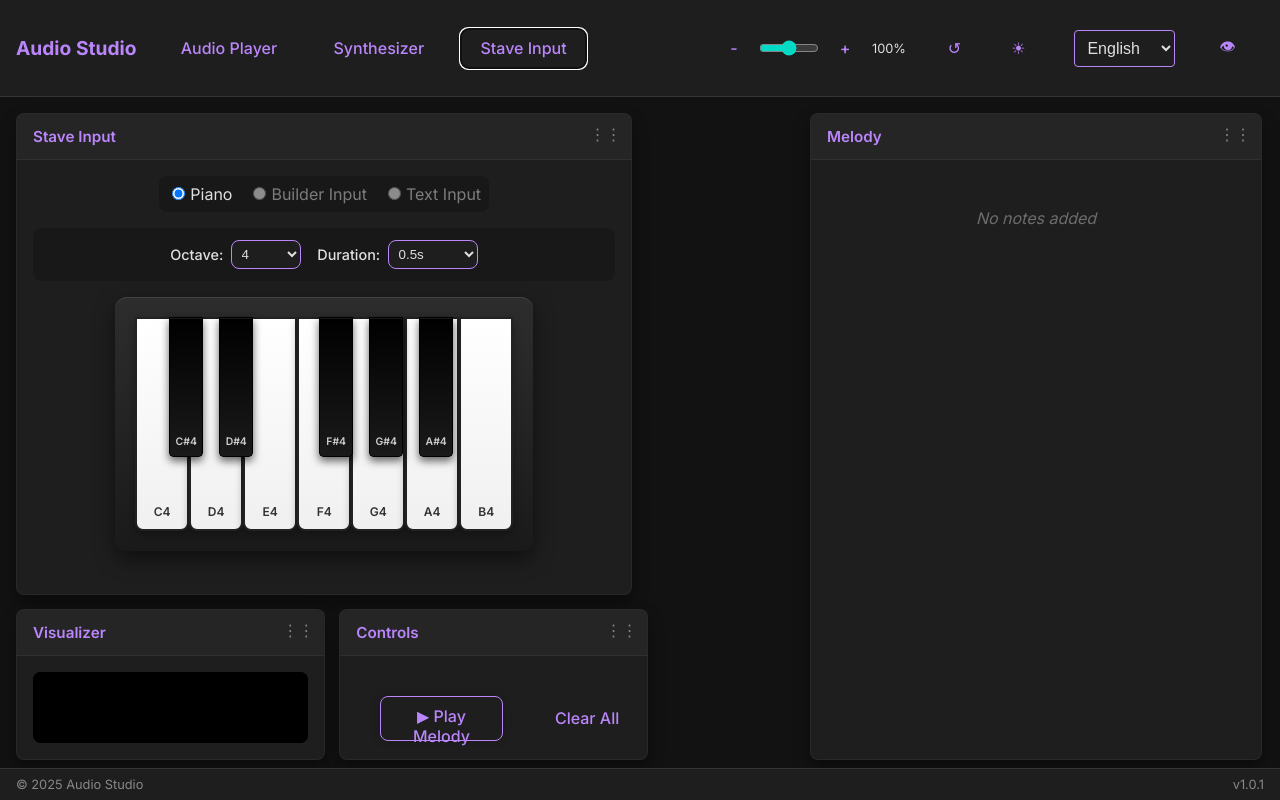
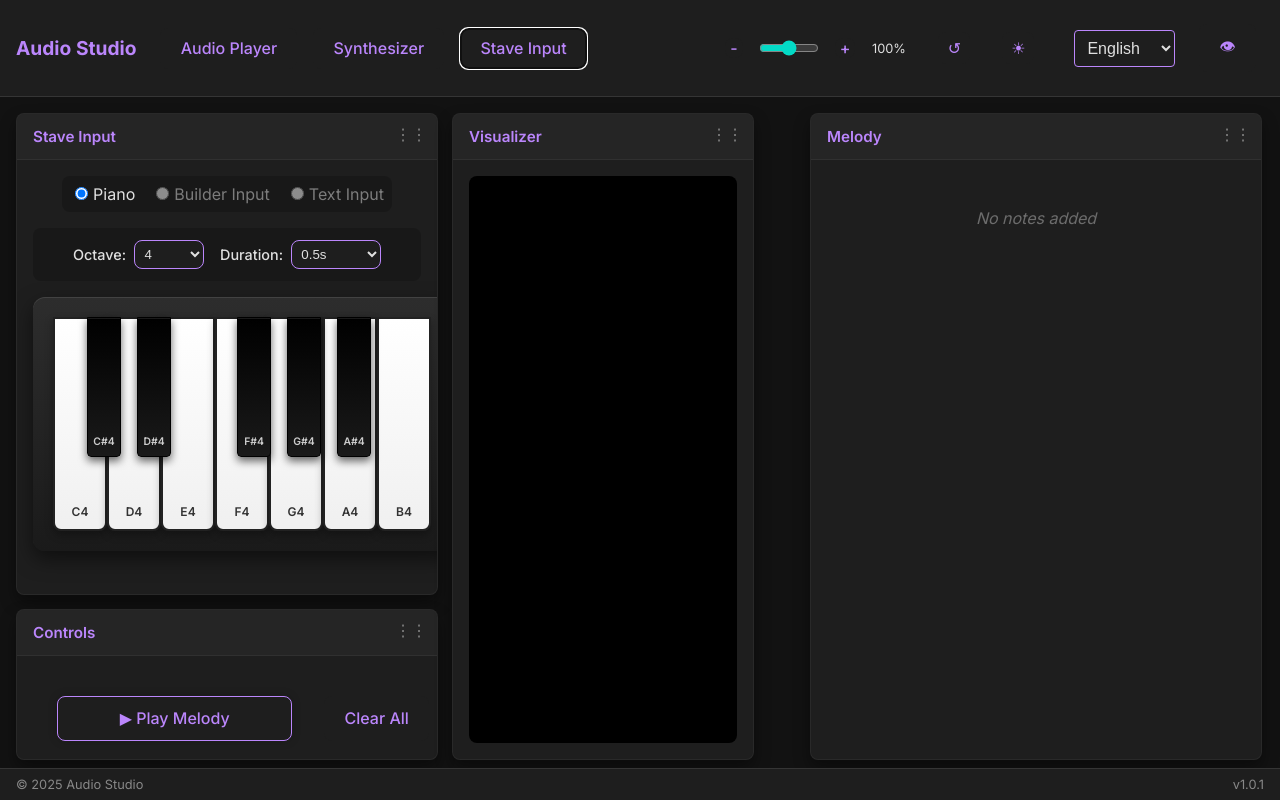
Before and after one commit to Luckysreee/MyAudioPlayer, a React (Vite) app: page / in a window 1280 px wide. Both pictures are taken after a click on the button "Stave Input". Built offline with nearby package versions, Linux system fonts and the light colour scheme; the HTML template or start-up script is replaced by a standard one.

Commit message:
Redesign UI

```diff
--- a/src/components/AudioPlayer.jsx
+++ b/src/components/AudioPlayer.jsx
@@ -358,7 +358,7 @@ const AudioPlayer = ({
             <DraggableCard
                 title={translations.staveInput}
                 initialPos={{ x: '16px', y: '16px' }}
-                initialSize={{ width: '48%', height: '480px' }}
+                initialSize={{ width: '420px', height: '480px' }}
                 className="stave-editor-card"
             >
                 <StaveInput
@@ -370,23 +370,11 @@ const AudioPlayer = ({
                 />
             </DraggableCard>
 
-            {/* Card 2: Visualizer (Bottom Left) */}
-            <DraggableCard
-                title={translations.visualizer || "Visualizer"}
-                initialPos={{ x: '16px', y: '512px' }}
-                initialSize={{ width: '24%', height: 'calc(100% - 522px)' }}
-                className="stave-visualizer-card"
-            >
-                <div className="visualizer-container" style={{ width: '100%', height: '100%', background: '#000', borderRadius: '8px', overflow: 'hidden', display: 'flex', alignItems: 'center', justifyContent: 'center' }}>
-                    <Visualizer analyser={analyserNode} isPlaying={isStavePlaying} />
-                </div>
-            </DraggableCard>
-
-            {/* Card 3: Controls (Bottom Center-Left) */}
+            {/* Card 2: Controls (Bottom Left, beneath Stave Input) */}
             <DraggableCard
                 title={translations.controls || "Controls"}
-                initialPos={{ x: 'calc(24% + 32px)', y: '512px' }}
-                initialSize={{ width: '24%', height: 'calc(100% - 522px)' }}
+                initialPos={{ x: '16px', y: '512px' }}
+                initialSize={{ width: '420px', height: 'calc(100% - 522px)' }}
                 className="stave-controls-card"
             >
                 <StaveControls
@@ -398,7 +386,19 @@ const AudioPlayer = ({
                 />
             </DraggableCard>
 
-            {/* Card 3: Melody Table (Right Sidebar) */}
+            {/* Card 3: Visualizer (Center, between left and right) */}
+            <DraggableCard
+                title={translations.visualizer || "Visualizer"}
+                initialPos={{ x: '452px', y: '16px' }}
+                initialSize={{ width: '300px', height: 'calc(100% - 26px)' }}
+                className="stave-visualizer-card"
+            >
+                <div className="visualizer-container" style={{ width: '100%', height: '100%', background: '#000', borderRadius: '8px', overflow: 'hidden', display: 'flex', alignItems: 'center', justifyContent: 'center' }}>
+                    <Visualizer analyser={analyserNode} isPlaying={isStavePlaying} />
+                </div>
+            </DraggableCard>
+
+            {/* Card 4: Melody Table (Right) */}
             <DraggableCard
                 title={translations.melody || "Melody"}
                 initialPos={{ x: 'calc(100% - 470px)', y: '16px' }}
```
